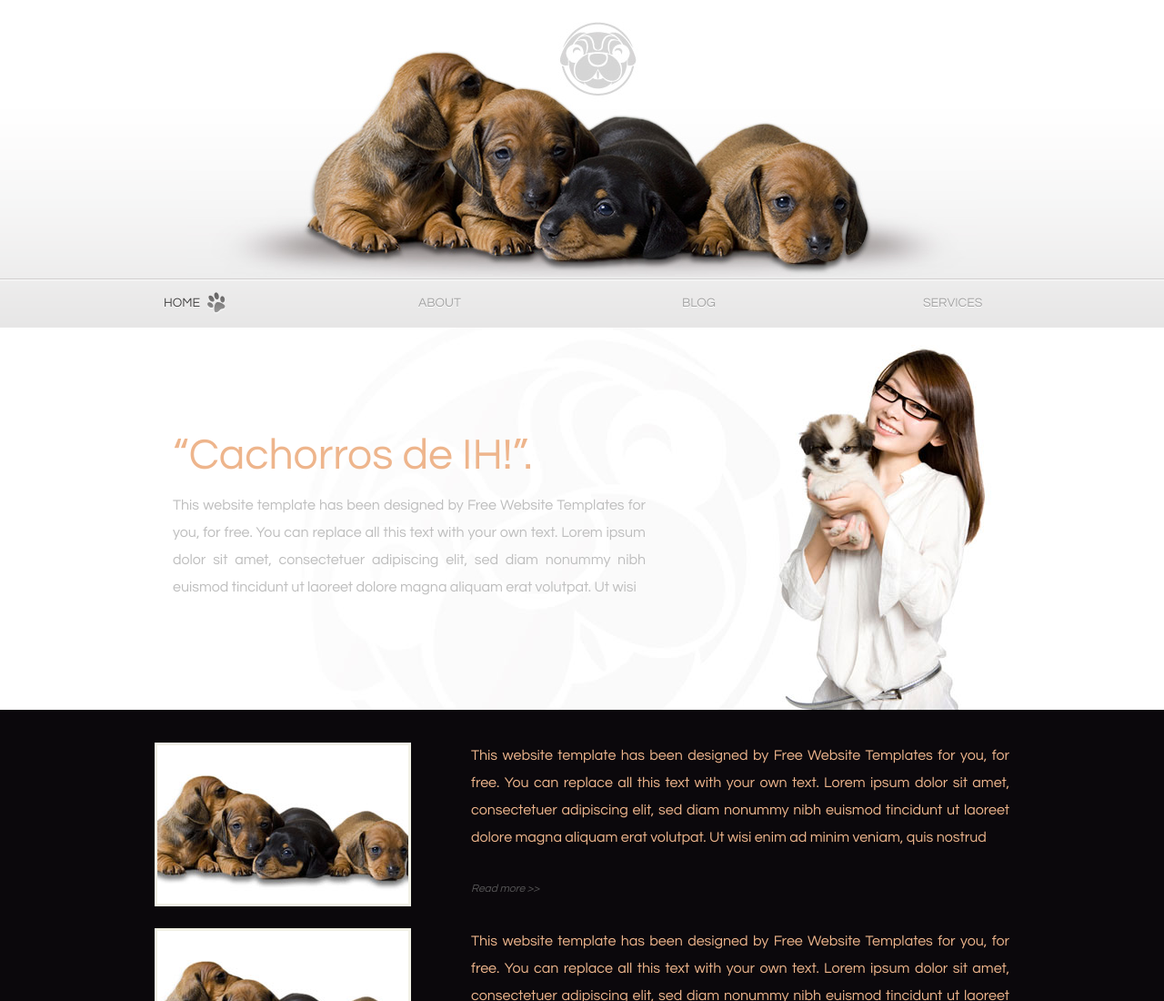
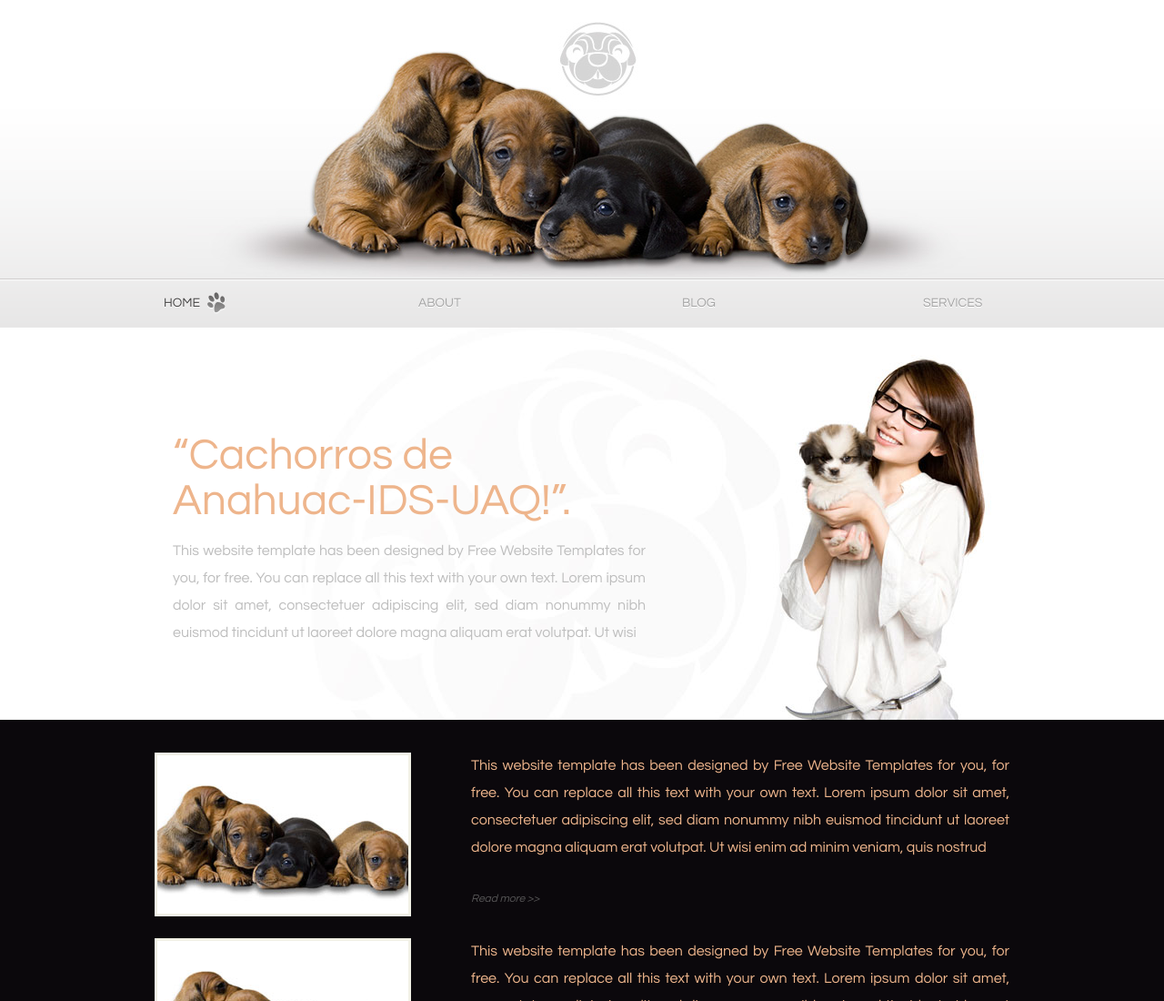
Before and after one commit to ibmdevelopermx/CD_staticExample, a plain HTML site: page index.html in a window 1280 px wide. Shown: the top 1100 px of the page at 91% size. Drawn offline with Linux system fonts and the light colour scheme.

Commit message:
cachorros

```diff
--- a/index.html
+++ b/index.html
@@ -31,7 +31,7 @@
 			<div>
 				<div>
 					<div>
-						<h1>&#8220;Cachorros de IH!&#8221;.</h1>
+						<h1>&#8220;Cachorros de Anahuac-IDS-UAQ!&#8221;.</h1>
 						<p>
 							This website template has been designed by Free Website Templates for you, for free. You can replace all this text with your own text. Lorem ipsum dolor sit amet, consectetuer adipiscing elit, sed diam nonummy nibh euismod tincidunt ut laoreet dolore magna aliquam erat volutpat. Ut wisi
 						</p>
```
Also changed, not shown: 1 other file.
